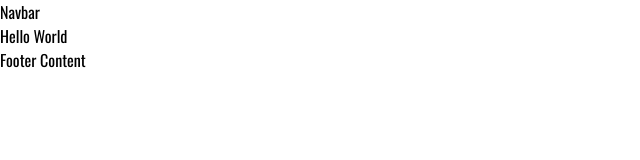
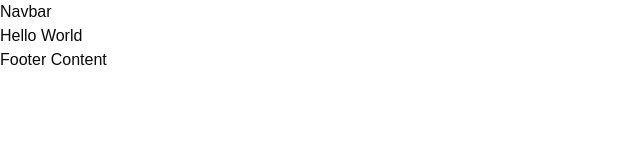
Before and after one commit to GioMjds/CommunityBarter, a Next.js app: page / in a window 1280 px wide. Shown: the top 160 px of the page, without its empty margins (0-640 px from the left). Built offline with nearby package versions, Linux system fonts and the light colour scheme.

Commit message:
setup: authentication, public and protected routes samples

```diff
--- a/src/app/(protected)/layout.tsx
+++ b/src/app/(protected)/layout.tsx
@@ -1,10 +1,10 @@
 import '../globals.css';
 import type { Metadata } from 'next';
-import { Oswald } from 'next/font/google';
+import { Merriweather } from 'next/font/google';
 import Providers from '../providers';
 
-const oswald = Oswald({
-	variable: '--font-oswald',
+const merriweather = Merriweather({
+	variable: '--font-merriweather',
 	subsets: ['latin'],
 });
 
@@ -23,7 +23,7 @@ export default function RootLayout({
 }>) {
 	return (
 		<html lang="en">
-			<body className={`${oswald.variable} antialiased`}>
+			<body className={`${merriweather.variable} antialiased`}>
 				<Providers>{children}</Providers>
 			</body>
 		</html>
--- a/src/app/(public)/layout.tsx
+++ b/src/app/(public)/layout.tsx
@@ -1,12 +1,12 @@
 import '../globals.css';
 import type { Metadata } from 'next';
-import { Oswald } from 'next/font/google';
+import { Merriweather } from 'next/font/google';
 import Providers from '../providers';
 import Navbar from '@/layouts/Navbar';
 import Footer from '@/layouts/Footer';
 
-const oswald = Oswald({
-	variable: '--font-oswald',
+const merriweather = Merriweather({
+	variable: '--font-merriweather',
 	subsets: ['latin'],
 });
 
@@ -22,7 +22,7 @@ export default function RootLayout({
 }>) {
 	return (
 		<html lang="en">
-			<body className={`${oswald.variable} antialiased`}>
+			<body className={`${merriweather.variable} antialiased`}>
 				<Providers>
 					<Navbar />
 					{children}
--- a/src/app/global-not-found.tsx
+++ b/src/app/global-not-found.tsx
@@ -0,0 +1,24 @@
+import './globals.css';
+import { Metadata } from "next";
+import { Merriweather } from "next/font/google";
+
+const merriweather = Merriweather({
+    variable: '--font-merriweather',
+    subsets: ['latin'],
+});
+
+export const metadata: Metadata = {
+    title: '404 - Not Found',
+    description: 'The page you are looking for does not exist.',
+};
+
+export default function GlobalNotFound() {
+    return (
+        <html lang='en'>
+            <body className={`${merriweather.variable} antialiased`}>
+                <h1>404 - Not Found</h1>
+                <p>The page you are looking for does not exist.</p>
+            </body>
+        </html>
+    )
+}
--- a/src/app/globals.css
+++ b/src/app/globals.css
@@ -1,9 +1,72 @@
-@import "tailwindcss";
+@import 'tailwindcss';
 
 @theme {
-	/* Add your theme styles here */
+	/* Color palette - hex values */
+	--color-primary: #78b9b5;
+	--color-primary-dark: #0f828c;
+	--color-secondary: #065084;
+	--color-accent: #320a6b;
+
+	/* Light mode colors */
+	--color-background: #ffffff;
+	--color-foreground: #0a0a0a;
+	--color-muted: #f5f5f5;
+	--color-muted-foreground: #646464;
+
+	/* Dark mode colors */
+	--color-dark-background: #0a0a0a;
+	--color-dark-foreground: #f5f5f5;
+	--color-dark-muted: #1e1e1e;
+	--color-dark-muted-foreground: #b4b4b4;
 }
 
-html {
-	font-family: 'Oswald', sans-serif;
+@layer base {
+	:root {
+		/* Light mode - using hex directly */
+		--background: var(--color-background);
+		--foreground: var(--color-foreground);
+		--muted: var(--color-muted);
+		--muted-foreground: var(--color-muted-foreground);
+
+		--primary: var(--color-primary);
+		--primary-foreground: #ffffff;
+
+		--secondary: var(--color-secondary);
+		--secondary-foreground: #ffffff;
+
+		--accent: var(--color-accent);
+		--accent-foreground: #ffffff;
+
+		--destructive: #dc2626;
+		--destructive-foreground: #ffffff;
+	}
+
+	.dark {
+		/* Dark mode - using hex directly */
+		--background: var(--color-dark-background);
+		--foreground: var(--color-dark-foreground);
+		--muted: var(--color-dark-muted);
+		--muted-foreground: var(--color-dark-muted-foreground);
+
+		--primary: var(--color-primary-dark);
+		--primary-foreground: #ffffff;
+
+		--secondary: var(--color-secondary);
+		--secondary-foreground: #ffffff;
+
+		--accent: var(--color-accent);
+		--accent-foreground: #ffffff;
+
+		--destructive: #dc2626;
+		--destructive-foreground: #ffffff;
+	}
+
+	html {
+		font-family: 'Oswald', sans-serif;
+		@apply bg-background text-foreground;
+	}
 }
+
+@layer utilities {
+	/* Custom utilities if needed */
+}
```
